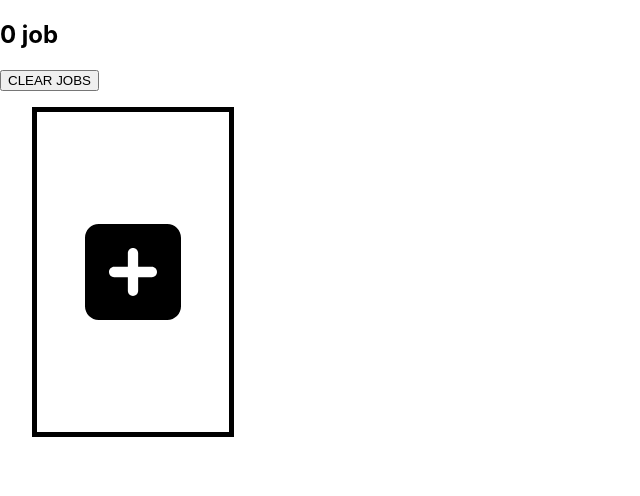
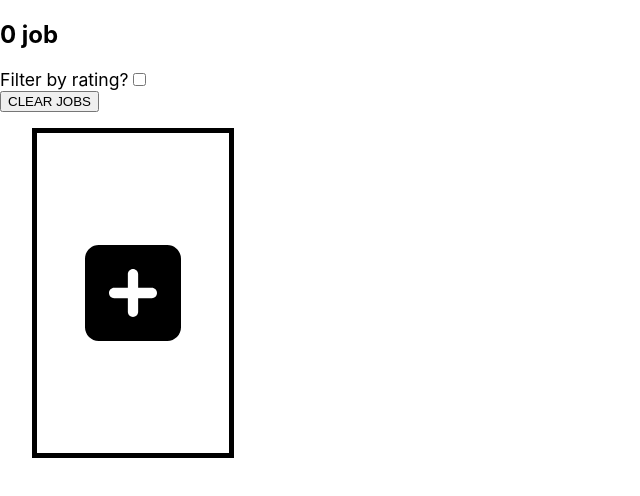
Before and after one commit to tchau6469/jobApp, a React (Create React App) app in the folder jobapp/: page / in a window 1280 px wide. Shown: the top 496 px of the page, without its empty margins (0-640 px from the left). Built offline with nearby package versions, Linux system fonts and the light colour scheme.

Commit message:
can now filter jobs by rating. VIBES

```diff
--- a/jobapp/package.json
+++ b/jobapp/package.json
@@ -14,6 +14,7 @@
     "react-scripts": "5.0.1",
     "web-vitals": "^2.1.4"
   },
+
   "scripts": {
     "start": "react-scripts start",
     "build": "react-scripts build",
@@ -37,8 +38,5 @@
       "last 1 firefox version",
       "last 1 safari version"
     ]
-  },
-  "devDependencies": {
-    "@babel/plugin-proposal-private-property-in-object": "^7.21.11"
   }
 }
--- a/jobapp/src/App.css
+++ b/jobapp/src/App.css
@@ -32,7 +32,7 @@ label {
   margin-top: 0.5rem;
 }
 
-input {
+.formInputs {
   display: block;
   margin: 0 auto;
   width: 80%;
--- a/jobapp/src/App.js
+++ b/jobapp/src/App.js
@@ -65,7 +65,7 @@ function AddedJob({companyName, jobTitle, rating, url, currJobs, setCurrJobs}) {
   );
 }
 
-function JobCard({currJobs, setCurrJobs}) {
+function JobCard({currJobs, setCurrJobs, shouldFilter, setShouldFilter}) {
 
 
    const existingJobs = [];
@@ -83,6 +83,13 @@ function JobCard({currJobs, setCurrJobs}) {
               />)
    }
 
+   if (shouldFilter) {
+    existingJobs.sort((a,b)=> {
+
+      return b.props.rating - a.props.rating;
+    });
+   }
+
    return (
     <>
 
@@ -92,13 +99,31 @@ function JobCard({currJobs, setCurrJobs}) {
   );
 }
 
+function FilterBox({shouldFilter, setShouldFilter}) {
+  return (
+    <div>
+      <label htmlFor="filter">Filter by rating?
+        <input onChange={(e) => setShouldFilter(e.target.checked)}
+                checked={shouldFilter}
+                id="filter"
+                name="filter"
+                type="checkbox"
+                style={{}}/>
+      </label>
+    </div>
+  );
+}
+
 export default function App() {
   const [currJobs, setCurrJobs] = useState(initialJobs);
+  const [shouldFilter, setShouldFilter] = useState(false);
+
 
   return (
     <div>
       <div>
         <h2>{Object.keys(currJobs).length > 1 ? `${Object.keys(currJobs).length} jobs` : `${Object.keys(currJobs).length} job` }</h2>
+        <FilterBox shouldFilter={shouldFilter} setShouldFilter={setShouldFilter}/>
         <button onClick={()=> {
           localStorage.clear();
           localStorage.setItem("jobs", JSON.stringify({}));
@@ -107,7 +132,7 @@ export default function App() {
         >CLEAR JOBS
         </button>
       </div>
-      <JobCard currJobs={currJobs} setCurrJobs={setCurrJobs}/>
+      <JobCard currJobs={currJobs} setCurrJobs={setCurrJobs} shouldFilter={shouldFilter} setShouldFilter={setShouldFilter}/>
 
     </div>
   );
@@ -161,24 +186,28 @@ function JobForm({showForm, setShowForm, currJobs, setCurrJobs}) {
       <label htmlFor="companyName">
         Company Name
         <input ref={companyNameRef}
-                type="text"
-                required={true}
-                autoFocus/>
+               type="text"
+               required={true}
+               autoFocus
+               className="formInputs"/>
       </label>
       <label htmlFor="jobTitle">
         Job Title
         <input ref={jobTitleRef}
-                type="text" />
+               type="text"
+               className="formInputs"/>
       </label>
       <label htmlFor="rating">
         Rating
         <input ref={ratingRef}
-                type="text"/>
+               type="text"
+               className="formInputs"/>
       </label>
       <label htmlFor="url">
         URL
         <input ref={urlRef}
-                type="text"/>
+               type="text"
+               className="formInputs"/>
       </label>
       <button onClick={handleAddButton}>Submit</button>
 
```
